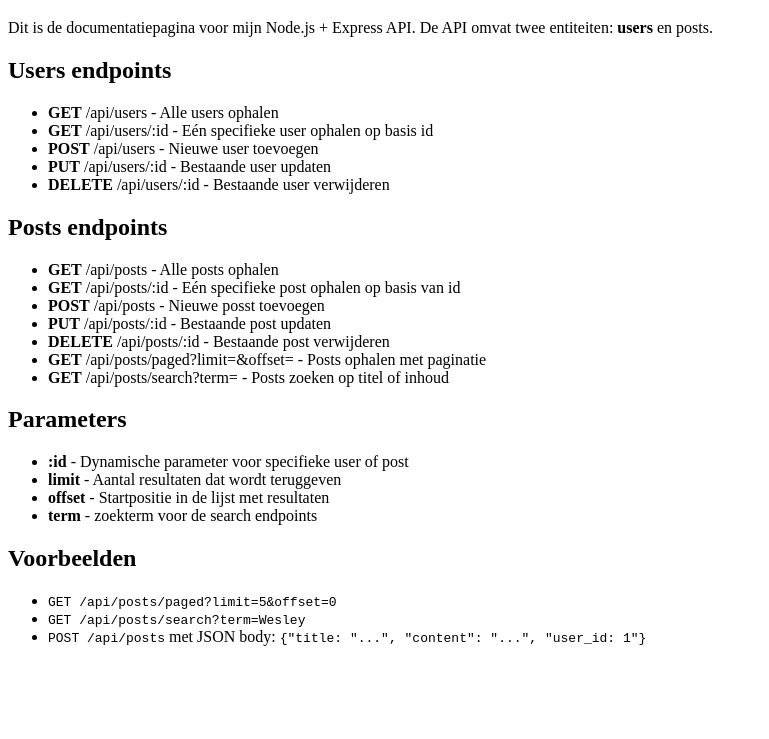
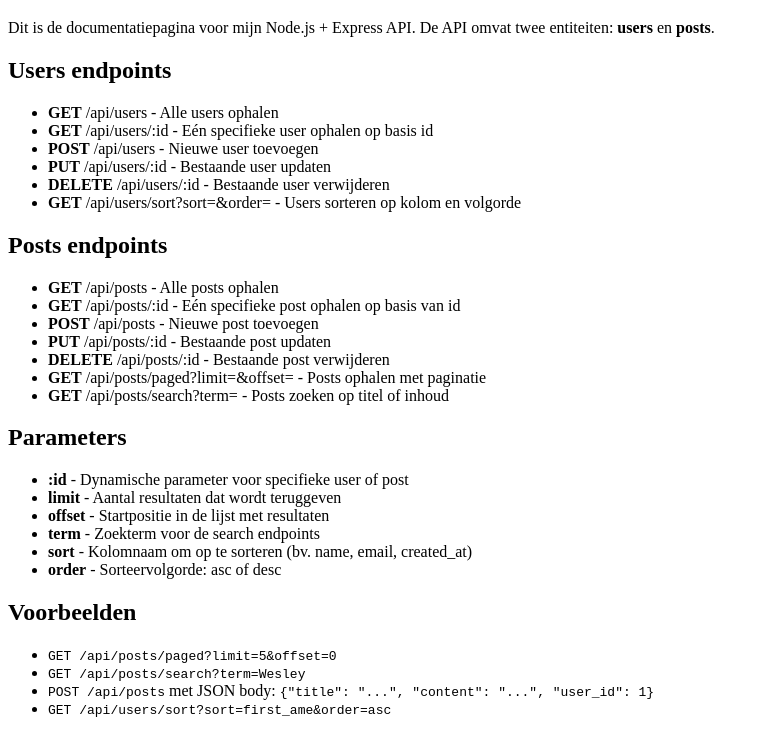
Before and after one commit to WesleyRomain/node-api, a website: page index.html in a window 1280 px wide. Shown: the part 61-800 px from the top of the page, without its empty margins (0-769 px from the left). Drawn offline with Linux system fonts and the light colour scheme.

Commit message:
Extra toevoegingen in HTML-pagina en in de readme

```diff
--- a/index.html
+++ b/index.html
@@ -7,7 +7,7 @@
 </head>
 <body>
     <h1>API documentatie</h1>
-    <p>Dit is de documentatiepagina voor mijn Node.js + Express API. De API omvat twee entiteiten: <strong>users</strong> en <strong></strong>posts</strong>.</p>
+    <p>Dit is de documentatiepagina voor mijn Node.js + Express API. De API omvat twee entiteiten: <strong>users</strong> en <strong>posts</strong>.</p>
 
     <h2>Users endpoints</h2>
     <ul>
@@ -16,13 +16,14 @@
         <li><strong>POST</strong> /api/users - Nieuwe user toevoegen</li>
         <li><strong>PUT</strong> /api/users/:id - Bestaande user updaten</li>
         <li><strong>DELETE</strong> /api/users/:id - Bestaande user verwijderen</li>
+        <li><strong>GET</strong> /api/users/sort?sort=&amp;order= - Users sorteren op kolom en volgorde</li>
     </ul>
 
     <h2>Posts endpoints</h2>
     <ul>
         <li><strong>GET</strong> /api/posts - Alle posts ophalen</li>
         <li><strong>GET</strong> /api/posts/:id - Eén specifieke post ophalen op basis van id</li>
-        <li><strong>POST</strong> /api/posts - Nieuwe posst toevoegen</li>
+        <li><strong>POST</strong> /api/posts - Nieuwe post toevoegen</li>
         <li><strong>PUT</strong> /api/posts/:id - Bestaande post updaten</li>
         <li><strong>DELETE</strong> /api/posts/:id - Bestaande post verwijderen</li>
         <li><strong>GET</strong> /api/posts/paged?limit=&amp;offset= - Posts ophalen met paginatie</li>
@@ -34,14 +35,17 @@
         <li><strong>:id</strong> - Dynamische parameter voor specifieke user of post</li>
         <li><strong>limit</strong> - Aantal resultaten dat wordt teruggeven</li>
         <li><strong>offset</strong> - Startpositie in de lijst met resultaten</li>
-        <li><strong>term</strong> - zoekterm voor de search endpoints</li>
+        <li><strong>term</strong> - Zoekterm voor de search endpoints</li>
+        <li><strong>sort</strong> - Kolomnaam om op te sorteren (bv. name, email, created_at)</li>
+        <li><strong>order</strong> - Sorteervolgorde: asc of desc</li>
     </ul>
 
     <h2>Voorbeelden</h2>
     <ul>
         <li><code>GET /api/posts/paged?limit=5&amp;offset=0</code></li>
         <li><code>GET /api/posts/search?term=Wesley</code></li>
-        <li><code>POST /api/posts</code> met JSON body: <code>{"title: "...", "content": "...", "user_id: 1"}</code></li>
+        <li><code>POST /api/posts</code> met JSON body: <code>{"title": "...", "content": "...", "user_id": 1}</code></li>
+        <li><code>GET /api/users/sort?sort=first_ame&amp;order=asc</code></li>
     </ul>
 </body>
 </html>
```
Also changed, not shown: README.md.
